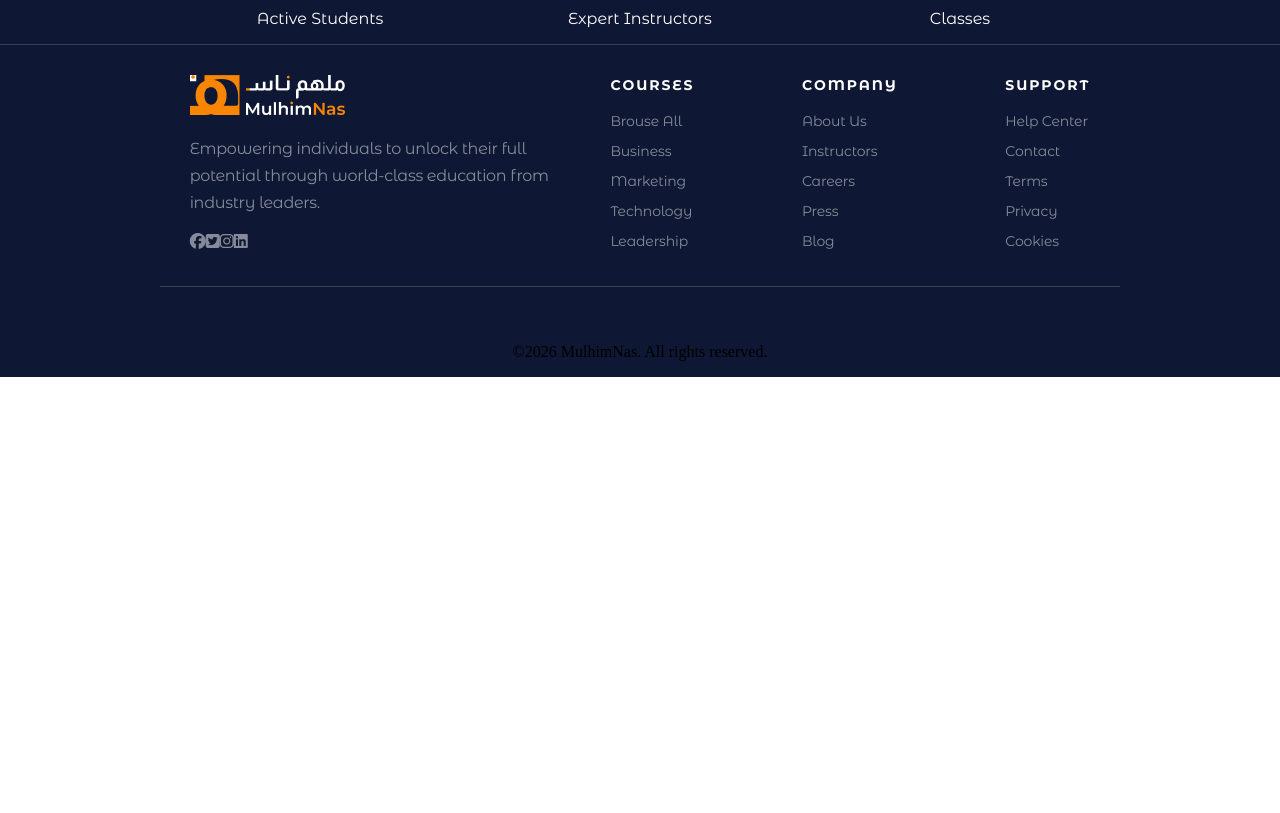
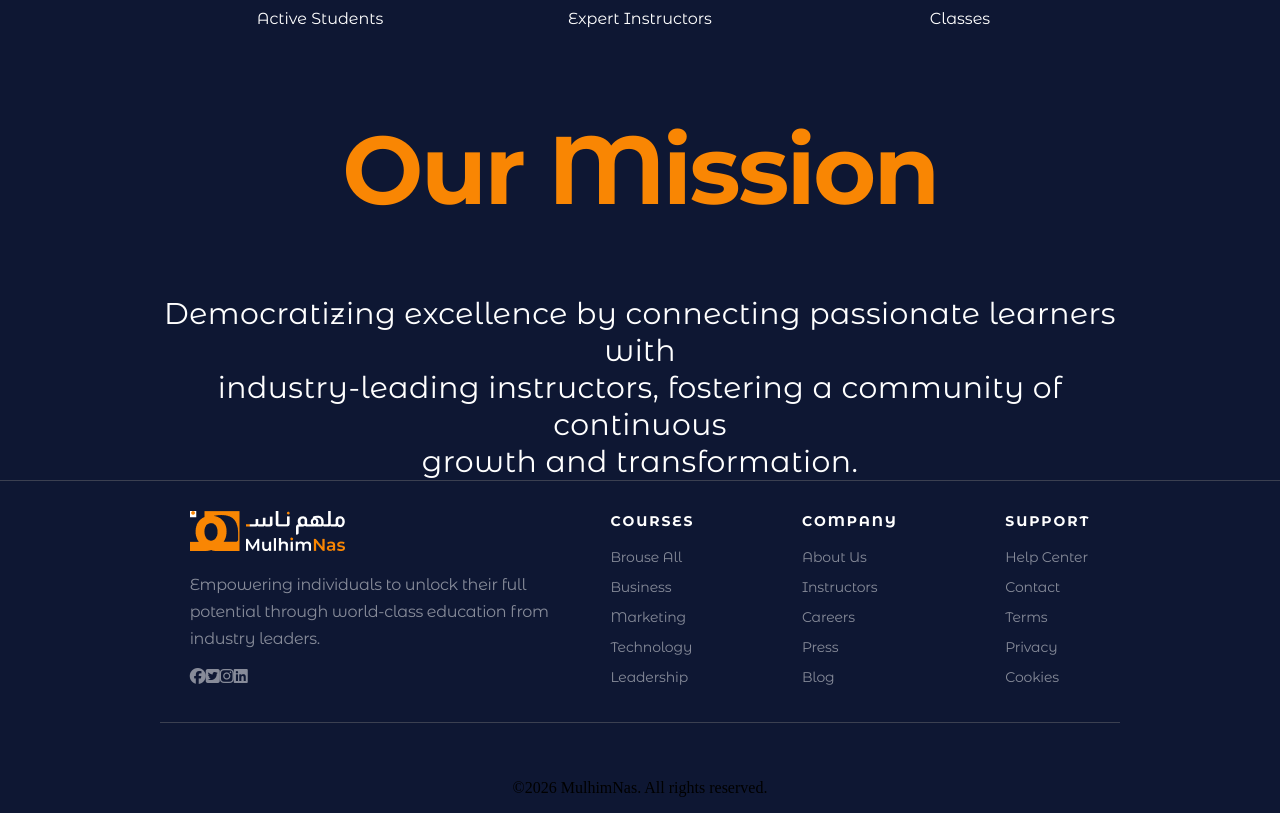
Before and after one commit to BondoqZain/learnVueJs, a Vue app: page / in a window 1280 px wide. Shown: the part 4760-5573 px from the top of the page. Before the commit the page ends 5137 px from the top, so only its background shows below. Built offline with nearby package versions, Linux system fonts and the light colour scheme.

Commit message:
added mission component

```diff
--- a/src/App.vue
+++ b/src/App.vue
@@ -6,6 +6,7 @@ import MainFooter from './components/MainFooter.vue';
 import Instructors from './components/instructors.vue';
 import Vision from './components/Vision.vue';
 import Statistics from './components/Statistics.vue';
+import Mission from './components/Mission.vue';
 
 </script>
 
@@ -17,6 +18,7 @@ import Statistics from './components/Statistics.vue';
     <Instructors />
     <Vision />
     <Statistics />
+    <Mission />
     <MainFooter />
   </div>
 </template>
--- /dev/null
+++ b/src/components/Mission.vue
@@ -0,0 +1,45 @@
+<template>
+    <section class="mission">
+        <div class="container">
+            <h1 class="orange-big-text">Our Mission</h1>
+            <h2>
+                Democratizing excellence by connecting passionate learners with
+                <br />
+                industry-leading instructors, fostering a community of continuous
+                <br />
+                growth and transformation.
+            </h2>
+        </div>
+    </section>
+</template>
+
+<style scoped>
+.mission h2 {
+    font-family: Montserrat Alternates;
+    font-weight: 400;
+    font-style: Regular;
+    font-size: 30px;
+    color: var(--white);
+    letter-spacing: 0.4px;
+    text-align: center;
+}
+
+.mission h1 {
+    justify-items: center;
+    text-align: center;
+}
+
+.mission h2 {
+    margin-bottom: 0;
+}
+
+.orange-big-text {
+    font-family: Montserrat Alternates;
+    font-weight: 700;
+    font-style: Bold;
+    font-size: 96px;
+    line-height: 91.2px;
+    letter-spacing: -2.4px;
+    color: var(--accent);
+}
+</style>
```
